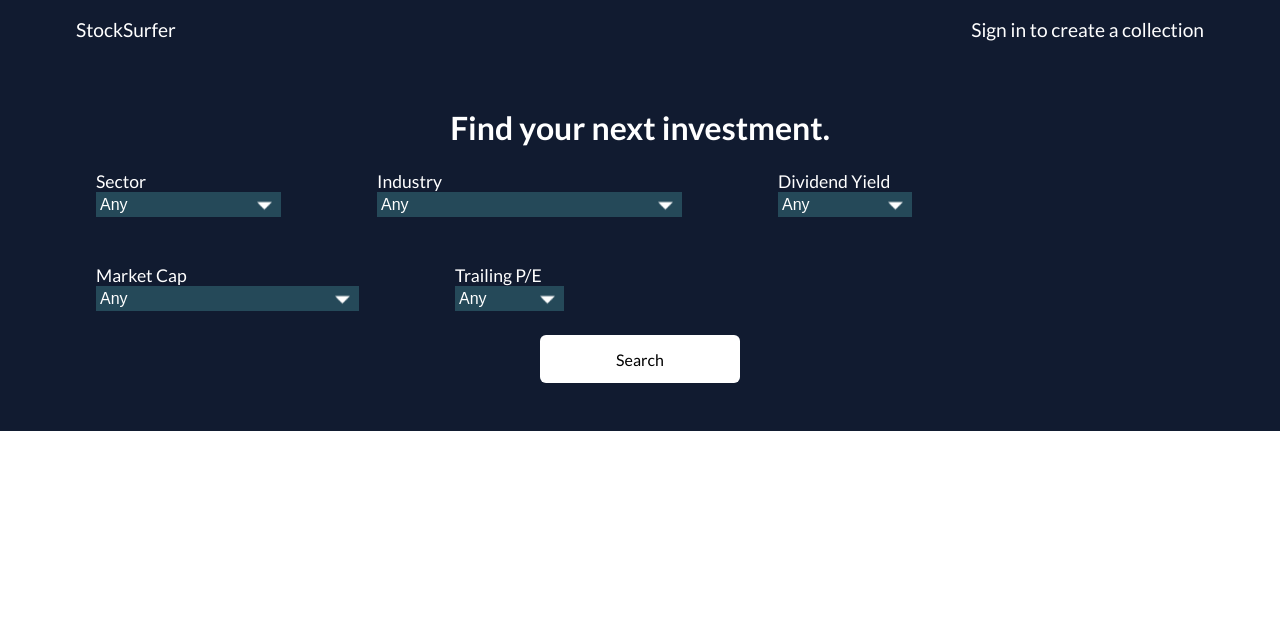
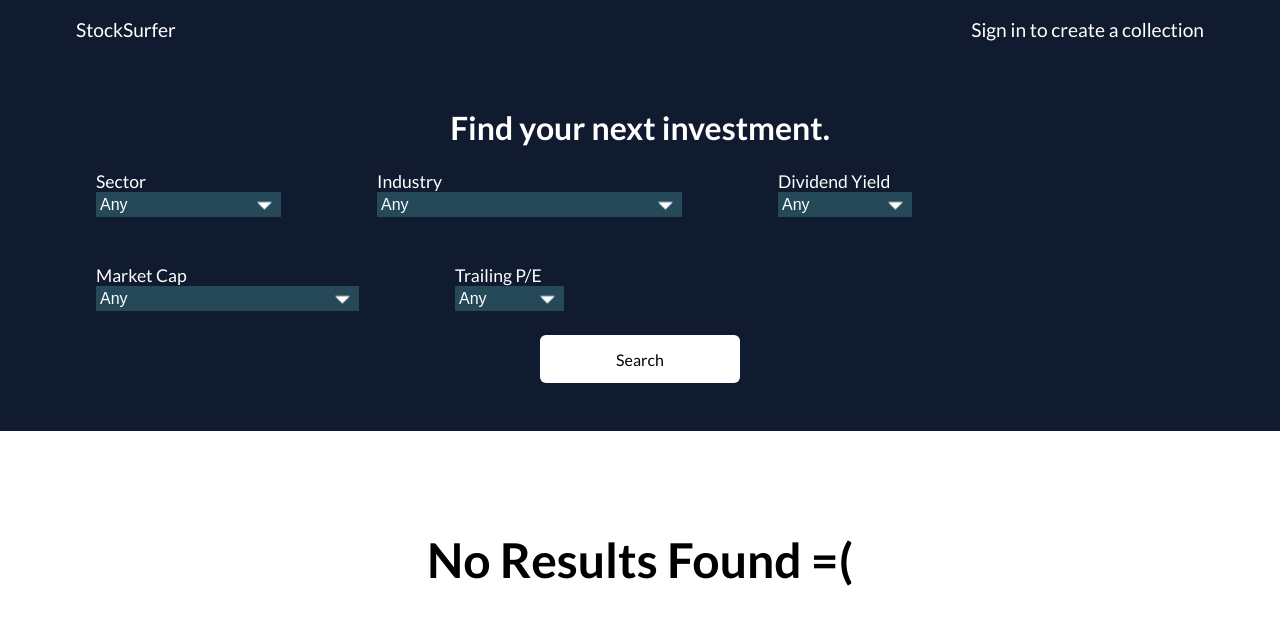
Before and after one commit to henryliang2/stock-screener, a React (Create React App) app: page /search in a window 1280 px wide. Shown: the top 624 px of the page. Built offline with nearby package versions, Linux system fonts and the light colour scheme.

Commit message:
added error message if no results returned

```diff
--- a/src/App.css
+++ b/src/App.css
@@ -16,6 +16,16 @@ a {
   margin: auto;
   display: grid;
   grid-template-columns: 1fr 1fr;
+}
+
+.profile__resultcount {
+  font-family: 'Lato', 'Arial', 'sans-serif';
+  font-weight: 700;
+  font-size: 3rem;
+  width: 90vw;
+  max-width: 1200px;
+  margin: auto;
+  text-align: center;
 }
 
 .profile__button-container {
--- a/src/App.js
+++ b/src/App.js
@@ -45,9 +45,14 @@ const App = () => {
     .then(jsonData => jsonData.json())
     .then(responseObject => {
       console.log(responseObject)
-      if (responseObject.stockData.error) return null;
-      setSearchResults(responseObject.stockData)
-      setTotalResultCount(responseObject.totalResultCount);
+      if (responseObject.stockData.error) {
+        setSearchResults([]);
+        setTotalResultCount(0);
+        return null
+      } else {
+        setSearchResults(responseObject.stockData)
+        setTotalResultCount(responseObject.totalResultCount);
+      }
     })
   };
 
--- a/src/components/SearchResults.js
+++ b/src/components/SearchResults.js
@@ -15,12 +15,13 @@ const SearchResults = (props) => {
   return (
     <React.Fragment>
 
-      {
-        props.totalResultCount > 0 &&
-        <div className='profile__resultcount' ref={ resultCountRef }>
-          { props.totalResultCount } Results:
-        </div>
-      }
+      <div className='profile__resultcount' ref={ resultCountRef }>
+        {
+          props.totalResultCount > 0
+          ? `${ props.totalResultCount } Results:`
+          : 'No Results Found =('
+        }
+      </div>
 
       <div className='profile__container'>
         {
--- a/src/styles/CompanyCard.css
+++ b/src/styles/CompanyCard.css
@@ -110,15 +110,6 @@
   font-size: 2rem;
 }
 
-.profile__resultcount {
-  font-family: 'Lato', 'Arial', 'sans-serif';
-  font-weight: 700;
-  font-size: 3rem;
-  width: 90vw;
-  max-width: 1200px;
-  margin: auto;
-}
-
 .company-card__button {
   display: block;
   margin-top: 12px;
```
